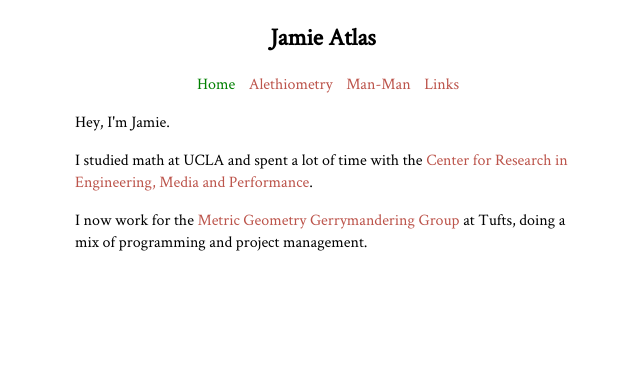
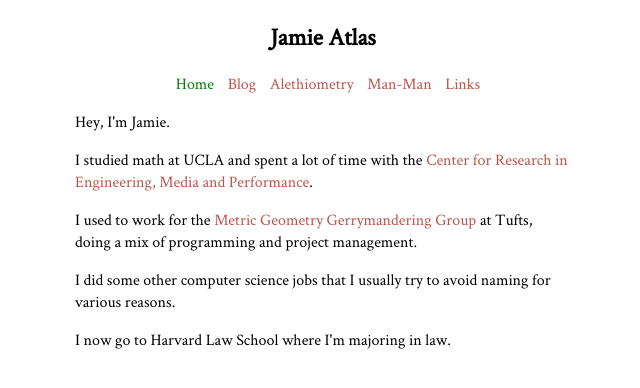
Before and after one commit to AtlasCommaJ/atlascommaj.github.io, a Jekyll site: the page built from index.md, in a window 1280 px wide. Shown: the top 388 px of the page, without its empty margins (317-957 px from the left). Built offline with Jekyll 4.4.1, drawn with Linux system fonts in a browser that asks for light colours.

Commit message:
add blog

```diff
--- a/404.html
+++ b/404.html
@@ -20,6 +20,6 @@
 <div class="container">
   <h1>404</h1>
 
-  <p><strong>Page not found :(</strong></p>
+  <p><strong>Page Not Found</strong></p>
   <p>The requested page could not be found.</p>
 </div>
--- a/_data/navigation.yml
+++ b/_data/navigation.yml
@@ -1,5 +1,7 @@
 - name: Home
   link: /
+- name: Blog
+  link: /blog
 - name: Alethiometry
   link: /alethiometry
 # - name: CttB
--- a/index.md
+++ b/index.md
@@ -7,4 +7,8 @@
 
 <p>I studied math at UCLA and spent a lot of time with the <a href="https://remap.ucla.edu">Center for Research in Engineering, Media and Performance</a>.</p>
 
-<p>I now work for the <a href="https://mggg.org">Metric Geometry Gerrymandering Group</a> at Tufts, doing a mix of programming and project management.</p>
+<p>I used to work for the <a href="https://mggg.org">Metric Geometry Gerrymandering Group</a> at Tufts, doing a mix of programming and project management.</p>
+
+<p>I did some other computer science jobs that I usually try to avoid naming for various reasons.</p>
+
+<p>I now go to Harvard Law School where I'm majoring in law.</p>
```
Also changed, not shown: _blogs/2023-06-01.md (added, +9 -0 lines), blog.md (added, +13 -0 lines).
